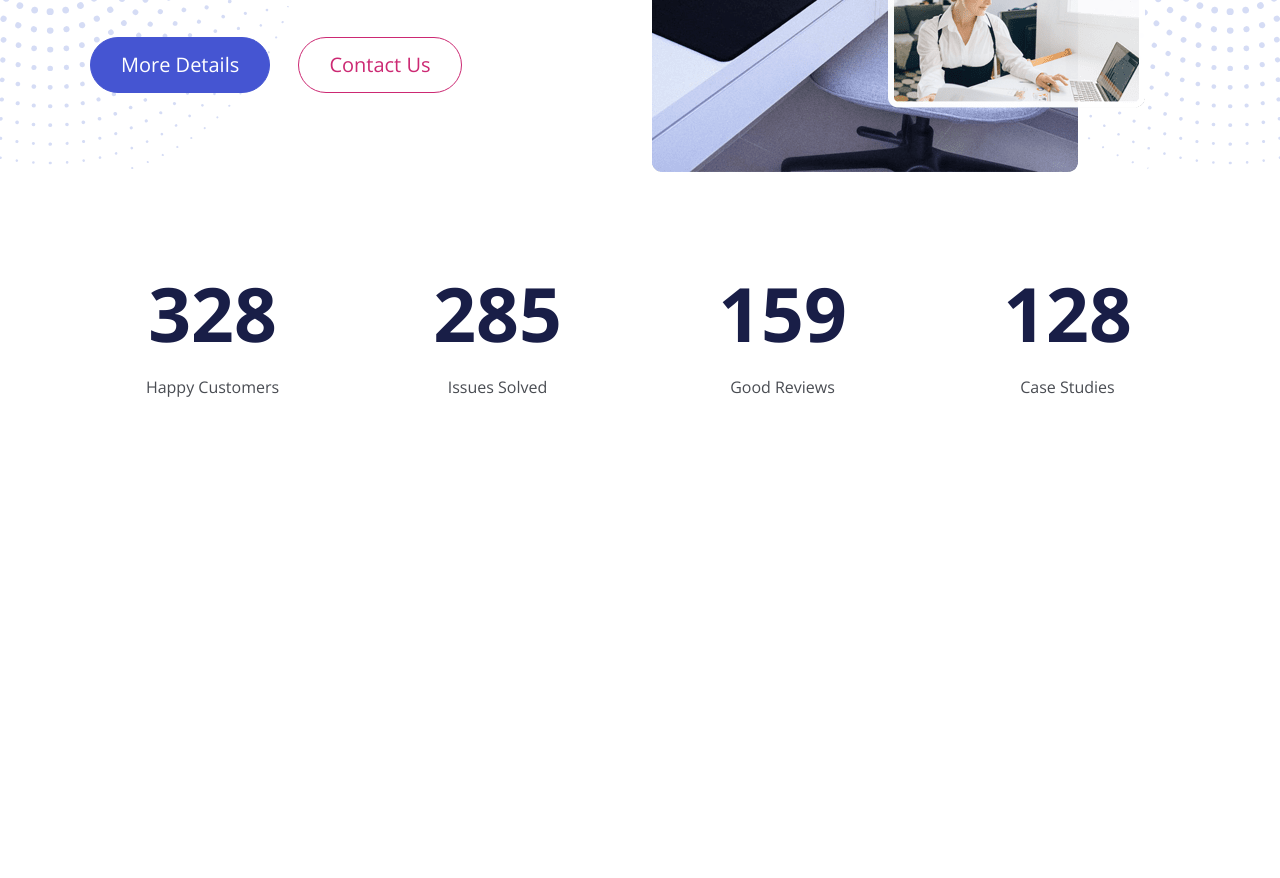
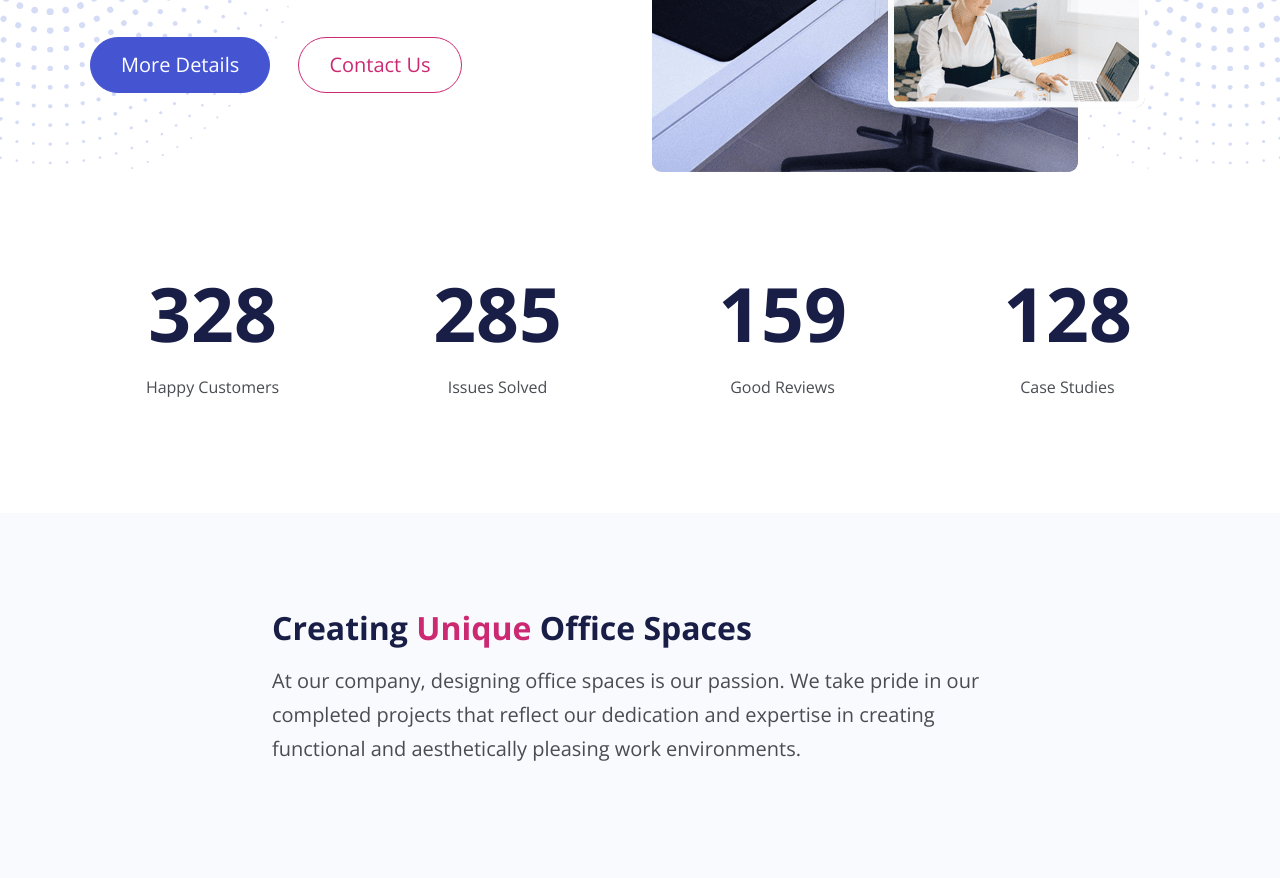
Before and after one commit to nataliestorozhuk/yavin-website, a website: page index.html in a window 1280 px wide. Shown: the part 570-1448 px from the top of the page. Before the commit the page ends 1083 px from the top, so only its background shows below. Drawn offline with nearby package versions, Linux system fonts and the light colour scheme; files that its build step writes are made by us from their sources.

Commit message:
added introduction section

```diff
--- a/index.html
+++ b/index.html
@@ -125,6 +125,25 @@
       </div>
     </section>
 
+    <!-- Introduction -->
+    <section id="intoduction" class="intro bg-light py-6">
+      <div class="container">
+        <div class="row">
+          <div class="col-md-8 offset-md-2" text-center>
+            <h2>
+              Creating <span class="text-secondary">Unique</span> Office Spaces
+            </h2>
+            <p class="fs-5">
+              At our company, designing office spaces is our passion. We take
+              pride in our completed projects that reflect our dedication and
+              expertise in creating functional and aesthetically pleasing work
+              environments.
+            </p>
+          </div>
+        </div>
+      </div>
+    </section>
+
     <script src="js/bootstrap.bundle.min.js"></script>
     <script src="js/script.js"></script>
   </body>
--- a/js/script.js
+++ b/js/script.js
@@ -3,33 +3,33 @@ function userScroll() {
 
 
     window.addEventListener('scroll', () => {
-        if(window.scrollY > 50){
+        if (window.scrollY > 50) {
             navbar.classList.add('navbar-sticky');
-        }else {
+        } else {
             navbar.classList.remove('navbar-sticky');
         }
     });
 }
 
 
-function incrementStats(){
+function incrementStats() {
     const counters = document.querySelectorAll('.counter');
 
-    counters.forEach((counter) =>{
+    counters.forEach((counter) => {
         counter.innerText = 0;
 
 
         const updateCounter = () => {
-            const target = counter.getAttribute('data-target');
+            const target = +counter.getAttribute('data-target');
             const c = +counter.innerText;
 
 
-            const increment = target/200;
+            const increment = target / 200;
 
-            if(c<target){
-counter.innerText = Math.ceil(c+increment);
-setTimeout(updateCounter, 1);
-            }else{
+            if (c < target) {
+                counter.innerText = Math.ceil(c + increment);
+                setTimeout(updateCounter, 1);
+            } else {
                 counter.innerText = target;
             }
         };
```
